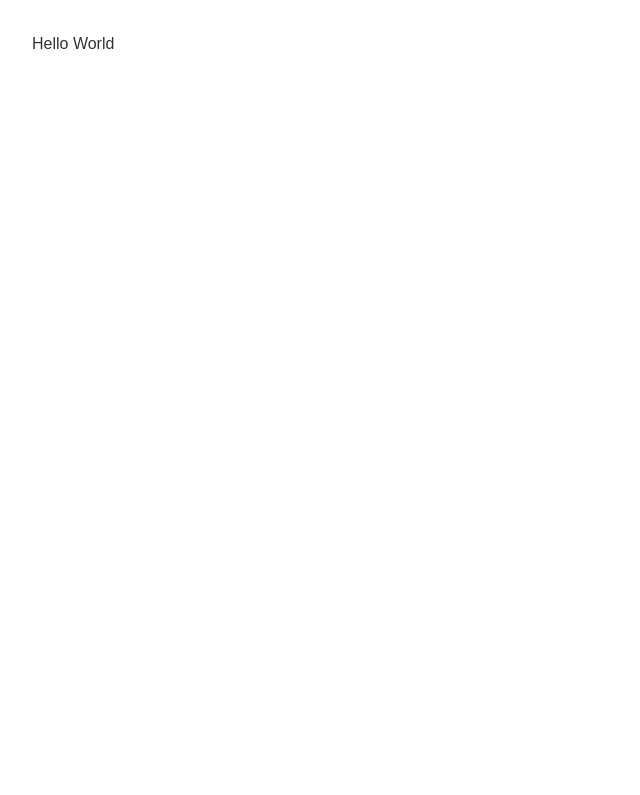
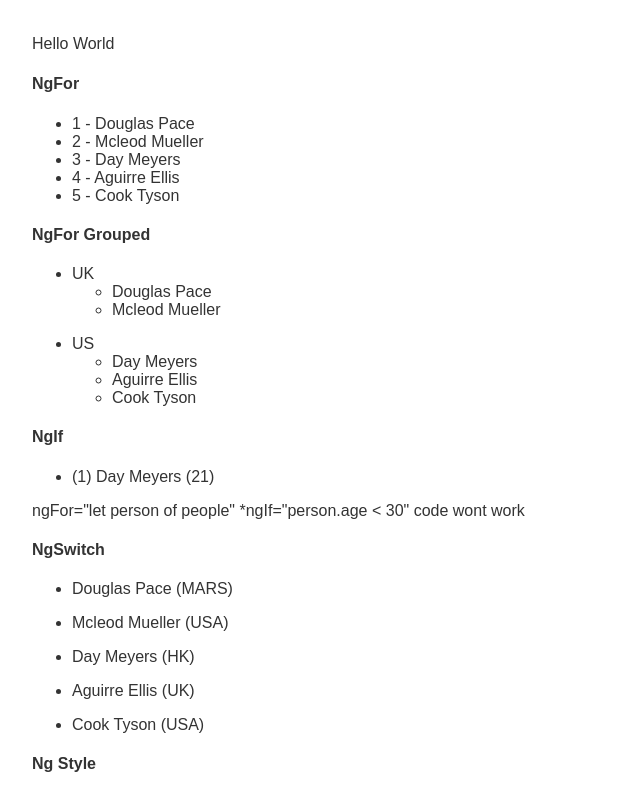
Before and after one commit to a6hinavram/2-sb-git-angular-v8, an Angular app: page / in a window 1280 px wide. Shown: the top 795 px of the page, without its empty margins (0-640 px from the left). Built offline with nearby package versions, Linux system fonts and the light colour scheme.

Commit message:
2 files modified

```diff
--- a/src/app/app.component.html
+++ b/src/app/app.component.html
@@ -1 +1,70 @@
-Hello World
+Hello World<h4>NgFor</h4>
+<ul>
+  <li *ngFor="let person of people; let i = index">
+    {{ i + 1 }} - {{ person.name }}
+  </li>
+</ul>
+
+
+<h4>NgFor Grouped</h4>
+<ul *ngFor="let group of peopleByCountry">
+  <li>{{ group.country }}</li>
+  <ul>
+    <li *ngFor="let person of group.people">
+      {{ person.name }}
+    </li>
+  </ul>
+</ul>
+
+
+<h4>NgIf</h4>
+<ul *ngFor="let person of people1">
+  <li *ngIf="person.age < 30"> (1)
+  {{ person.name }} ({{ person.age }})
+  </li>
+</ul>
+<p>ngFor="let person of people" *ngIf="person.age < 30" code wont work </p>
+
+
+<h4>NgSwitch</h4>
+<ul *ngFor="let person of people2"
+    [ngSwitch]="person.country">
+  <li *ngSwitchCase="'UK'"
+      class="text-success">
+    {{ person.name }} ({{ person.country }})
+  </li>
+  <li *ngSwitchCase="'USA'"
+      class="text-primary">
+    {{ person.name }} ({{ person.country }})
+  </li>
+  <li *ngSwitchCase="'HK'"
+      class="text-danger">
+    {{ person.name }} ({{ person.country }})
+  </li>
+  <li *ngSwitchDefault
+      class="text-warning">
+    {{ person.name }} ({{ person.country }})
+  </li>
+</ul>
+
+
+<h4>Ng Style </h4>
+<div [ngStyle]="{'background-color':'green'}">
+Test
+</div>
+<!-- <div [ngStyle]="{'background-color':person.country === 'UK' ? 'green' : 'red' }">sdf</<div> -->
+
+
+
+
+<ul *ngFor="let person of people3">
+  <li [ngStyle]="{'color':getColor(person.country)}"> {{ person.name }} ({{ person.country }}) (1)
+  </li>
+</ul>
+
+OR
+
+<ul *ngFor="let person of people3">
+  <li [style.color]="getColor(person.country)">{{ person.name }} ({{ person.country }})
+  </li>
+</ul>
--- a/src/app/app.component.ts
+++ b/src/app/app.component.ts
@@ -7,5 +7,139 @@ import { Component } from '@angular/core';
 export class AppComponent {
   title = 'my-first-app';
 
+  people: any[] = [
+    {
+      "name": "Douglas  Pace"
+    },
+    {
+      "name": "Mcleod  Mueller"
+    },
+    {
+      "name": "Day  Meyers"
+    },
+    {
+      "name": "Aguirre  Ellis"
+    },
+    {
+      "name": "Cook  Tyson"
+    }
+  ];
+
+  peopleByCountry: any[] = [
+    {
+      'country': 'UK',
+      'people': [
+        {
+          "name": "Douglas  Pace"
+        },
+        {
+          "name": "Mcleod  Mueller"
+        },
+      ]
+    },
+    {
+      'country': 'US',
+      'people': [
+        {
+          "name": "Day  Meyers"
+        },
+        {
+          "name": "Aguirre  Ellis"
+        },
+        {
+          "name": "Cook  Tyson"
+        }
+      ]
+    }
+  ];
+
+
+  people1: any[] = [
+    {
+      "name": "Douglas  Pace",
+      "age": 35
+    },
+    {
+      "name": "Mcleod  Mueller",
+      "age": 32
+    },
+    {
+      "name": "Day  Meyers",
+      "age": 21
+    },
+    {
+      "name": "Aguirre  Ellis",
+      "age": 34
+    },
+    {
+      "name": "Cook  Tyson",
+      "age": 32
+    }
+  ];
+
+
+  people2: any[] = [
+    {
+      "name": "Douglas  Pace",
+      "age": 35,
+      "country": 'MARS'
+    },
+    {
+      "name": "Mcleod  Mueller",
+      "age": 32,
+      "country": 'USA'
+    },
+    {
+      "name": "Day  Meyers",
+      "age": 21,
+      "country": 'HK'
+    },
+    {
+      "name": "Aguirre  Ellis",
+      "age": 34,
+      "country": 'UK'
+    },
+    {
+      "name": "Cook  Tyson",
+      "age": 32,
+      "country": 'USA'
+    }
+  ];
+
+
+  getColor(country) { (2)
+    switch (country) {
+      case 'UK':
+        return 'green';
+      case 'USA':
+        return 'blue';
+      case 'HK':
+        return 'red';
+    }
+  }
+
+  people3: any[] = [
+    {
+      "name": "Douglas  Pace",
+      "country": 'UK'
+    },
+    {
+      "name": "Mcleod  Mueller",
+      "country": 'USA'
+    },
+    {
+      "name": "Day  Meyers",
+      "country": 'HK'
+    },
+    {
+      "name": "Aguirre  Ellis",
+      "country": 'UK'
+    },
+    {
+      "name": "Cook  Tyson",
+      "country": 'USA'
+    }
+  ];
+
 
 }
```
